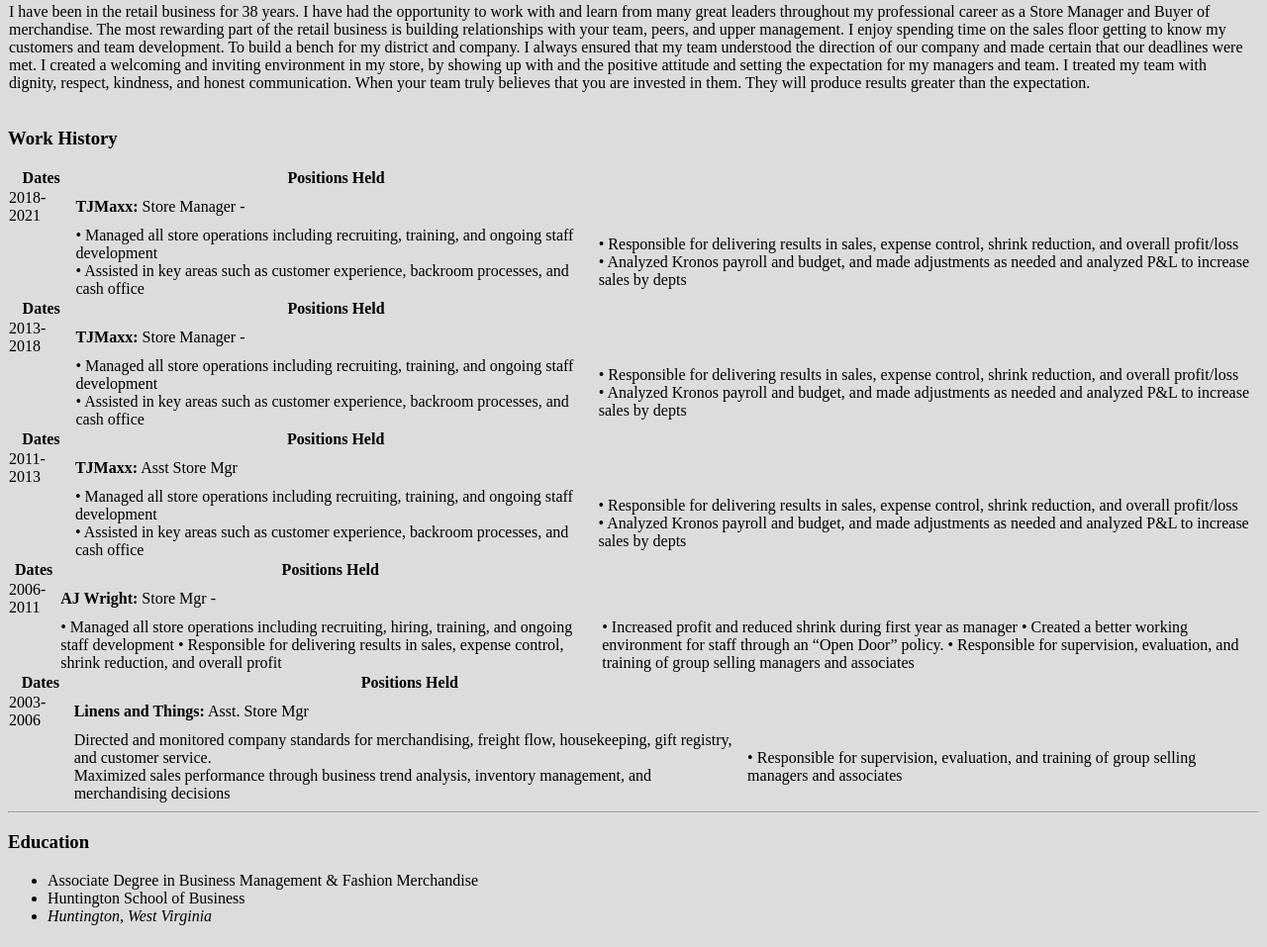
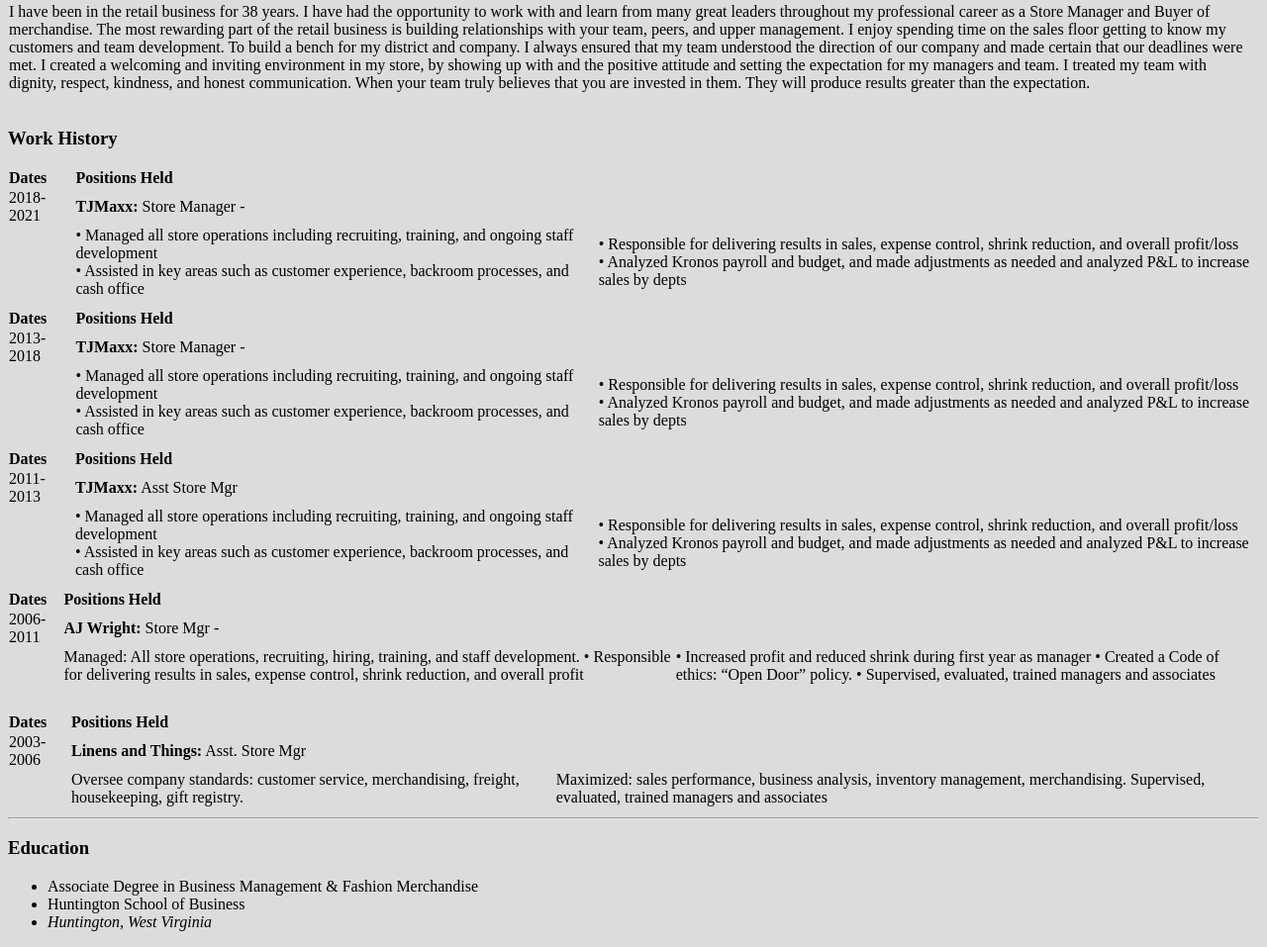
Before and after one commit to dcarey459/Jonna-Resume, a plain HTML site: page index.html in a window 1280 px wide. Shown: the part 204-1161 px from the top of the page at 99% size. Drawn offline with Linux system fonts and the light colour scheme.

Commit message:
Second Commit structure data

```diff
--- a/index.html
+++ b/index.html
@@ -108,11 +108,11 @@ I enjoy spending time on the sales floor getting to know my customers and team d
         </tr>
         <tr>
           <td></td>
-          <td>•	 Managed all store operations including recruiting, hiring, training, and ongoing staff development
+          <td>Managed: All store operations, recruiting, hiring, training, and staff development.
             •	Responsible for delivering results in sales, expense control, shrink reduction, and overall profit
             </td>
             <td>•	Increased profit and reduced shrink during first year as manager
-                •	Created a better working environment for staff through an “Open Door” policy. •	Responsible for supervision, evaluation, and training of group selling managers and associates  </td>
+                •	Created a Code of ethics: “Open Door” policy. •	Supervised, evaluated, trained managers and associates  </td>
         </tr>
       </table>
 
@@ -130,9 +130,8 @@ I enjoy spending time on the sales floor getting to know my customers and team d
         </tr>
         <tr>
             <td></td>
-            <td>Directed and monitored company standards for merchandising, freight flow, housekeeping, gift registry, and customer service. <br>
-                Maximized sales performance through business trend analysis, inventory management, and merchandising decisions </td>
-            <td>•	Responsible for supervision, evaluation, and training of group selling managers and associates </td>
+            <td>Oversee company standards: customer service, merchandising, freight, housekeeping, gift registry.</td><br>
+            <td>Maximized: sales performance, business analysis, inventory management, merchandising. Supervised, evaluated, trained managers and associates</td>
         </tr>
       </table>
 
--- a/styles.css
+++ b/styles.css
@@ -1,6 +1,8 @@
 
 table {
     border-collapse: collapse;
+    margin-bottom: 10px;
+    padding: 5px;
 }
 
 body {
@@ -14,3 +16,7 @@ img {
 h1 {
     margin-top: 0px;
 }
+
+th {
+    text-align: left;
+}
```
